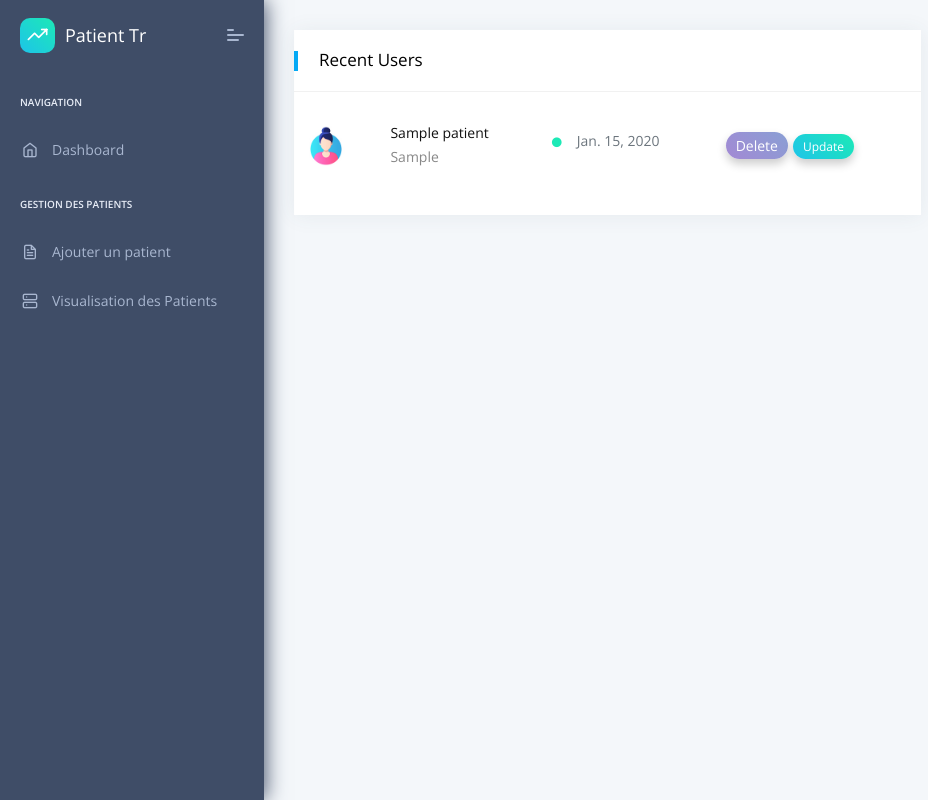
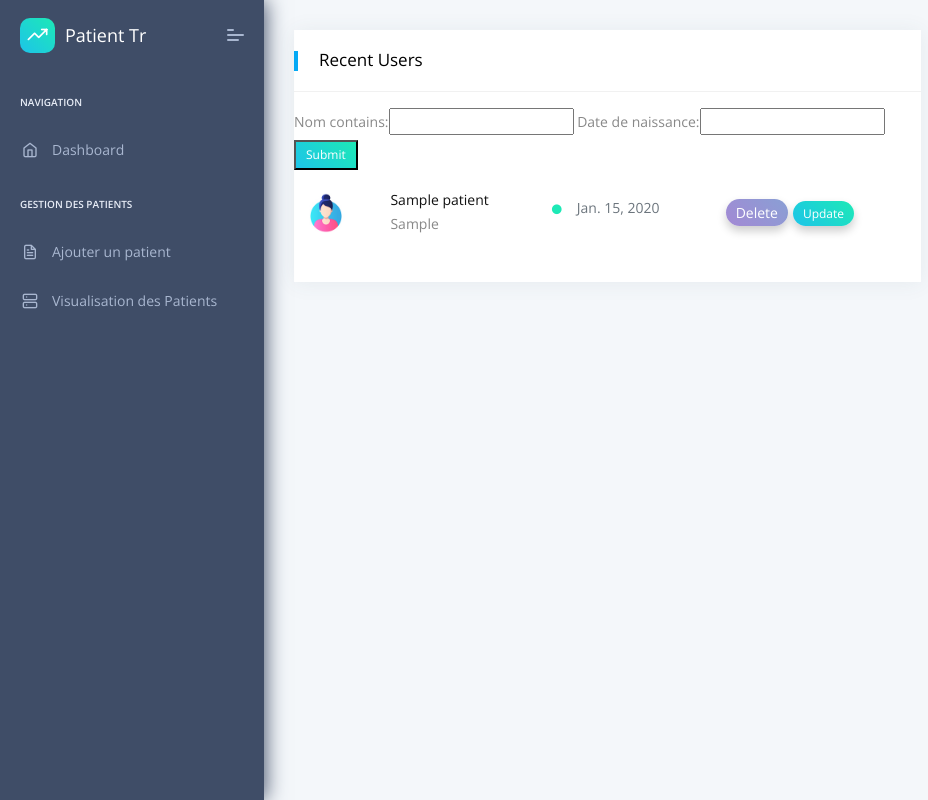
Before and after one commit to wassimBzn/Patient_Tr, a Django app: page / in a window 1280 px wide. Shown: the whole page, without its empty margins (0-928 px from the left). Run offline with Django 3.2, Linux system fonts and the light colour scheme; a user stored in the database is signed in; tables that the repository leaves empty hold one stand-in row (values such as "Sample post"); some libraries are stand-ins or nearby versions.

Commit message:
Filter patient

```diff
--- /dev/null
+++ b/apps/app/filters.py
@@ -0,0 +1,11 @@
+import django_filters
+
+from apps.app.models import Patient
+
+
+class PatientFilter(django_filters.FilterSet):
+    nom = django_filters.CharFilter(field_name='nom', lookup_expr='icontains')
+
+    class Meta:
+        model = Patient
+        fields = ['nom', 'date_de_naissance']
--- a/apps/app/views.py
+++ b/apps/app/views.py
@@ -11,6 +11,7 @@ from django.template import loader
 from django.urls import reverse
 from apps.app.models import *
 from apps.app.forms import AddPatientForm
+from apps.app.filters import PatientFilter
 
 
 @login_required(login_url="/login/")
@@ -20,7 +21,9 @@ def index(request):
     msg=''
     success=''
     html_template = loader.get_template('index.html')
-    return render(request, "./index.html", {"patients": patients, "msg": msg, "success": success})
+    MyFilter= PatientFilter(request.GET,queryset=patients)
+    patients= MyFilter.qs
+    return render(request, "./index.html", {"MyFilter": MyFilter, "patients": patients, "msg": msg, "success": success})
 
 
 @login_required(login_url="/login/")
--- a/core/settings.py
+++ b/core/settings.py
@@ -29,7 +29,8 @@ INSTALLED_APPS = [
     'django.contrib.sessions',
     'django.contrib.messages',
     'django.contrib.staticfiles',
-    'apps.app'  # Enable the inner app
+    'apps.app',  # Enable the inner app
+    'django_filters'
 ]
 
 MIDDLEWARE = [
--- a/core/templates/index.html
+++ b/core/templates/index.html
@@ -15,7 +15,9 @@
             <div class="main-body">
                 <div class="page-wrapper">
                     <!-- [ Main Content ] start -->
+
                     <div class="row">
+
                         <!--[ daily sales section ] start-->
                         <!--  <div class="col-md-6 col-xl-4">
                               <div class="card daily-sales">
@@ -81,15 +83,24 @@
 
                         <div class="col-xl-8 col-md-6">
                             <div class="card Recent-Users">
+
                                 <div class="card-header">
+
                                     <h5>Recent Users</h5>
                                 </div>
                                 <!-- Modal -->
 
                                 <div class="card-block px-0 py-3">
                                     <div class="table-responsive">
+                                        <form method="get">
+                                            {{ MyFilter.form }}
+                                            <button type="submit" class="label theme-bg text-white f-12" class="labe2 theme-bg2 text-white">Submit</button>
+
+                                        </form>
                                         <table class="table table-hover">
+
                                             <tbody>
+
                                             {% for patient in patients %}
                                                 <tr class="unread">
                                                     <td><img class="rounded-circle" style="width:40px;" src="/static/assets/images/user/avatar-1.jpg" alt="activity-user"></td>
@@ -116,7 +127,6 @@
                                                                 <div class="modal-footer">
 
                                                                     <a href="" data-toggle="modal"  data-target="#myModal" class="label theme-bg2 text-white">No</a>
-                                                                    <a href="/delete_patient/{{ patient.cin }}" class="label theme-bg text-white f-12">Yes</a>
 
                                                                 </div>
                                                             </div>
--- a/requirements.txt
+++ b/requirements.txt
@@ -13,3 +13,4 @@ whitenoise==5.3.0
 psycopg2==2.9.1
 mysql-connector-python==8.0.26
 pymysql==1.0.2
+django_filter==2.4.0
```
